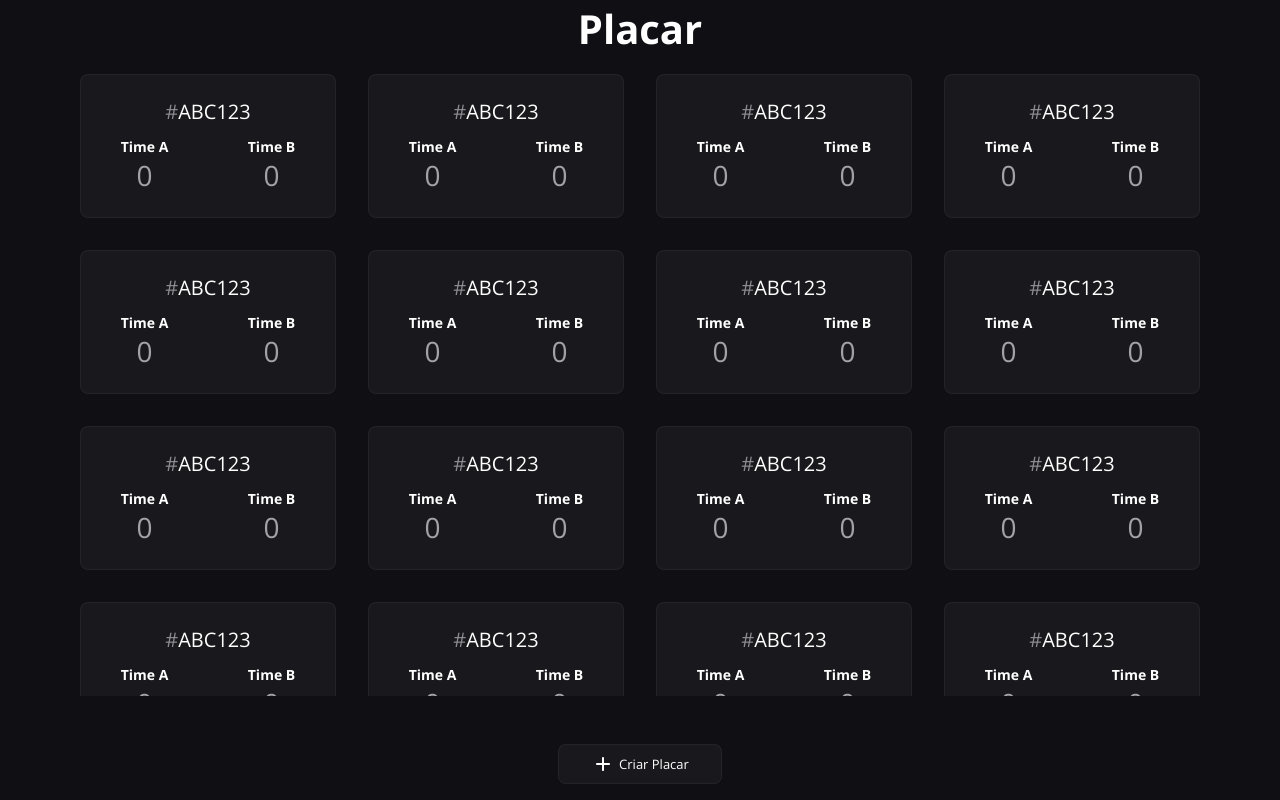
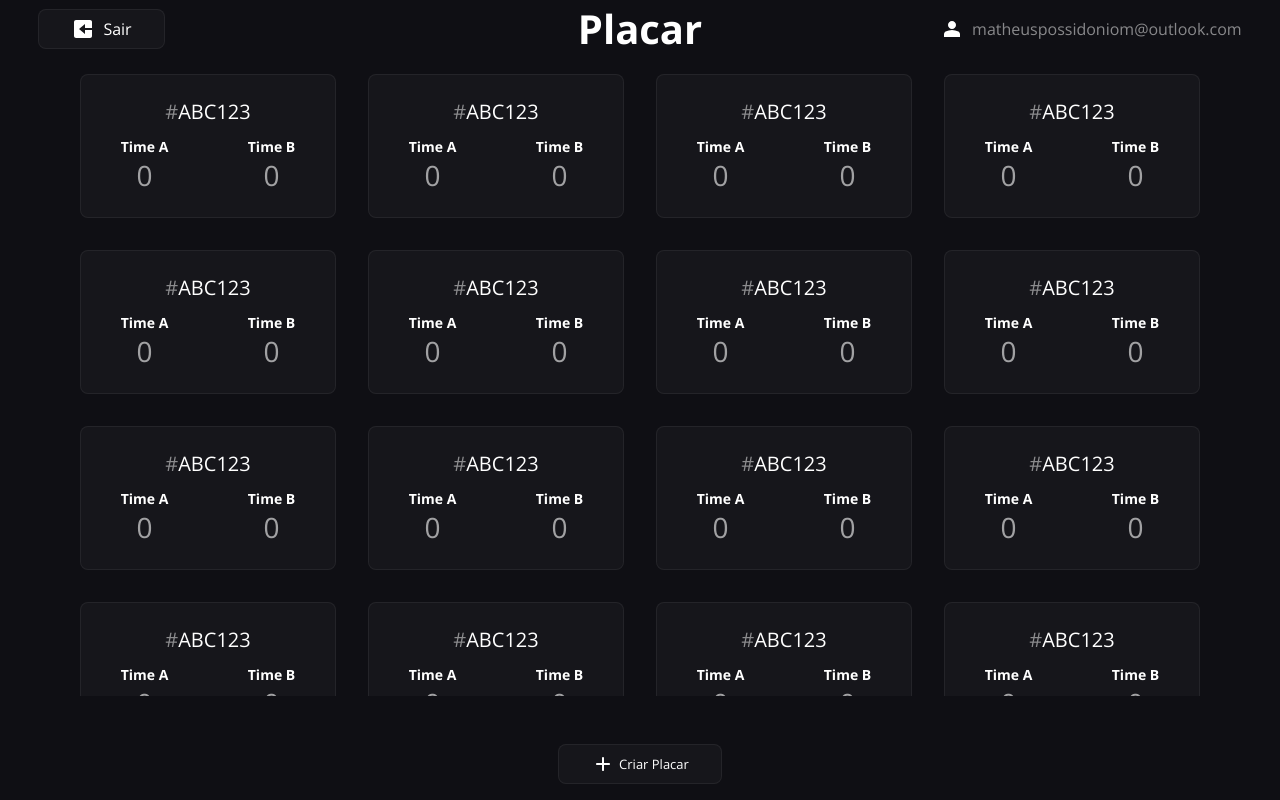
Before and after one commit to P0sseid0n/Placar, a Nuxt app: page / in a window 1280 px wide. Both pictures are taken after a click on the button "Entrar com Discord". Built offline with nearby package versions, Linux system fonts and the light colour scheme.

Commit message:
Adiciona perfil do usuário na pagina de listagem

```diff
--- a/app.vue
+++ b/app.vue
@@ -7,6 +7,26 @@
 
 <style lang="scss">
 @import url('https://fonts.googleapis.com/css2?family=Open+Sans:wght@400;700&display=swap');
+
+/* width */
+::-webkit-scrollbar {
+   width: 8px;
+}
+
+/* Track */
+::-webkit-scrollbar-track {
+   background: transparent;
+}
+
+/* Handle */
+::-webkit-scrollbar-thumb {
+   background: rgba(245, 245, 250, 0.2);
+   border-radius: 40px;
+
+   &:hover {
+      background: rgba(245, 245, 250, 0.4);
+   }
+}
 
 
 * {
@@ -20,14 +40,14 @@
 }
 
 .ContainerCard {
-   background: rgba(245, 245, 255, 0.04);
-   border: 1px solid rgba(245, 245, 255, 0.05);
+   background: rgba(245, 245, 255, 0.03);
+   border: 1px solid rgba(245, 245, 255, 0.06);
 
    transition: background 0.25s;
 
    &:hover {
-      background: rgba(245, 245, 255, 0.08);
-      border: 1px solid rgba(245, 245, 255, 0.09);
+      background: rgba(245, 245, 255, 0.07);
+      border: 1px solid rgba(245, 245, 255, 0.1);
    }
 }
 
@@ -36,11 +56,67 @@
    width: 100vw;
 
    background: rgb(15, 15, 20);
-   // background: -moz-linear-gradient(180deg, rgba(15, 15, 20, 1) 10%, rgba(5, 20, 52, 1) 500%);
-   // background: -webkit-linear-gradient(180deg, rgba(15, 15, 20, 1) 10%, rgba(5, 20, 52, 1) 500%);
-   // background: linear-gradient(180deg, rgba(15, 15, 20, 1) 10%, rgba(5, 20, 52, 1) 500%);
-   // filter: progid:DXImageTransform.Microsoft.gradient(startColorstr="#0a0a0a", endColorstr="#020b34", GradientType=1);
 
    color: white;
 }
+
+#App>div>header,
+#App>div>div>header {
+   height: 128px;
+
+   display: flex;
+   align-items: center;
+   justify-content: space-between;
+   padding: 0 3%;
+
+   h1 {
+      font-size: 40px;
+      font-weight: 700;
+   }
+
+   a,
+   button {
+      text-decoration: none;
+      color: white;
+      cursor: pointer;
+
+      height: 40px;
+      padding: 0 32px;
+      display: inline-flex;
+
+      border-radius: 8px;
+   }
+
+   >div {
+      flex: 1;
+
+      &:last-of-type {
+         text-align: right;
+         justify-content: flex-end;
+      }
+
+   }
+
+   a,
+   button,
+   >div:has(> span) {
+      align-items: center;
+      justify-content: center;
+      gap: 8px;
+
+      font-size: 24px;
+
+      span {
+         font-size: 16px;
+      }
+   }
+
+   >div:has(> span) {
+      display: flex;
+
+      span {
+         opacity: 0.5;
+      }
+   }
+}
 </style>
--- a/components/List.vue
+++ b/components/List.vue
@@ -1,6 +1,12 @@
 <script setup lang="ts">
-import PlusIcon from '../components/icons/PlusIcon.vue'
-import ArrowRightIcon from '../components/icons/ArrowRightIcon.vue'
+import PlusIcon from './icons/PlusIcon.vue'
+import ArrowRightIcon from './icons/ArrowRightIcon.vue'
+import UserIcon from './icons/UserIcon.vue'
+import ExitIcon from './icons/ExitIcon.vue'
+
+import { useUserStore } from '../stores/user'
+
+const userStore = useUserStore()
 
 const PLACAR = {
    id: 'ABC123',
@@ -20,7 +26,21 @@ const placarList = Array(30).fill(PLACAR)
 <template>
    <div id="List">
       <header>
+         <div>
+            <button class="ContainerCard" @click="userStore.signOut">
+               <ExitIcon />
+               <span>
+                  Sair
+               </span>
+            </button>
+         </div>
+
          <h1>Placar</h1>
+
+         <div>
+            <UserIcon />
+            <span>matheuspossidoniom@outlook.com</span>
+         </div>
       </header>
       <main>
 
@@ -62,17 +82,8 @@ const placarList = Array(30).fill(PLACAR)
    flex-direction: column;
 }
 
-header {
-   height: 128px;
-
-   display: flex;
-   align-items: center;
-   justify-content: center;
-
-   h1 {
-      font-size: 40px;
-      font-weight: 700;
-   }
+header>div:first-of-type svg {
+   transform: rotateY(180deg)
 }
 
 main {
@@ -119,22 +130,22 @@ main {
 
       &:hover {
          .arrow {
-            opacity: 0.6;
+            opacity: 0.5;
          }
       }
 
       .arrow {
          opacity: 0;
          position: absolute;
-         top: 0px;
-         right: 8px;
+         top: 4px;
+         right: 0px;
 
          width: 32px;
          height: 32px;
          border-radius: 4px;
 
 
-         font-size: 40px;
+         font-size: 24px;
 
          transition: all 0.3s;
 
--- /dev/null
+++ b/components/icons/ArrowLeftIcon.vue
@@ -0,0 +1,8 @@
+
+
+<template>
+   <svg xmlns="http://www.w3.org/2000/svg" width="1em" height="1em" viewBox="0 0 24 24">
+      <path fill="currentColor"
+         d="M9.125 21.1L.7 12.7q-.15-.15-.213-.325T.425 12q0-.2.063-.375T.7 11.3l8.425-8.425q.35-.35.875-.35t.9.375q.375.375.375.875t-.375.875L3.55 12l7.35 7.35q.35.35.35.863t-.375.887q-.375.375-.875.375t-.875-.375Z">
+   </path>
+</svg></template>
--- a/components/icons/ArrowRightIcon.vue
+++ b/components/icons/ArrowRightIcon.vue
@@ -1,6 +1,7 @@
 
 <template>
    <svg xmlns="http://www.w3.org/2000/svg" width="1em" height="1em" viewBox="0 0 24 24">
-      <path fill="none" stroke="currentColor" strokeLinecap="round" strokeLinejoin="round" strokeWidth="2"
-         d="m10 17l5-5m0 0l-5-5"></path>
+      <path fill="currentColor"
+         d="M7.15 21.1q-.375-.375-.375-.888t.375-.887L14.475 12l-7.35-7.35q-.35-.35-.35-.875t.375-.9q.375-.375.888-.375t.887.375l8.4 8.425q.15.15.213.325T17.6 12q0 .2-.063.375t-.212.325L8.9 21.125q-.35.35-.863.35T7.15 21.1Z">
+   </path>
 </svg></template>
--- /dev/null
+++ b/components/icons/ExitIcon.vue
@@ -0,0 +1,8 @@
+
+<template>
+   <svg xmlns="http://www.w3.org/2000/svg" width="1em" height="1em" viewBox="0 0 24 24">
+      <path
+         d="M5.002 21h14c1.103 0 2-.897 2-2V5c0-1.103-.897-2-2-2h-14c-1.103 0-2 .897-2 2v6.001H10V7l6 5l-6 5v-3.999H3.002V19c0 1.103.897 2 2 2z"
+         fill="currentColor"></path>
+   </svg>
+</template>
--- /dev/null
+++ b/components/icons/UserIcon.vue
@@ -0,0 +1,7 @@
+
+<template>
+   <svg xmlns="http://www.w3.org/2000/svg" width="1em" height="1em" viewBox="0 0 24 24">
+      <path fill="currentColor"
+         d="M12 12q-1.65 0-2.825-1.175T8 8q0-1.65 1.175-2.825T12 4q1.65 0 2.825 1.175T16 8q0 1.65-1.175 2.825T12 12Zm-8 8v-2.8q0-.85.438-1.563T5.6 14.55q1.55-.775 3.15-1.163T12 13q1.65 0 3.25.388t3.15 1.162q.725.375 1.163 1.088T20 17.2V20H4Z">
+   </path>
+</svg></template>
--- a/stores/user.ts
+++ b/stores/user.ts
@@ -1,11 +1,23 @@
 import { defineStore } from 'pinia'
 
+interface IUser {
+	email: string
+}
+
 export const useUserStore = defineStore('user', () => {
-	const isLogged = ref(false)
+	const user = ref<IUser>()
+
+	const isLogged = computed(() => !!user.value)
 
 	function signIn() {
-		isLogged.value = true
+		user.value = {
+			email: 'p0sseid0n@outlook.com',
+		}
 	}
 
-	return { isLogged, signIn }
+	function signOut() {
+		user.value = undefined
+	}
+
+	return { isLogged, signIn, signOut }
 })
```
